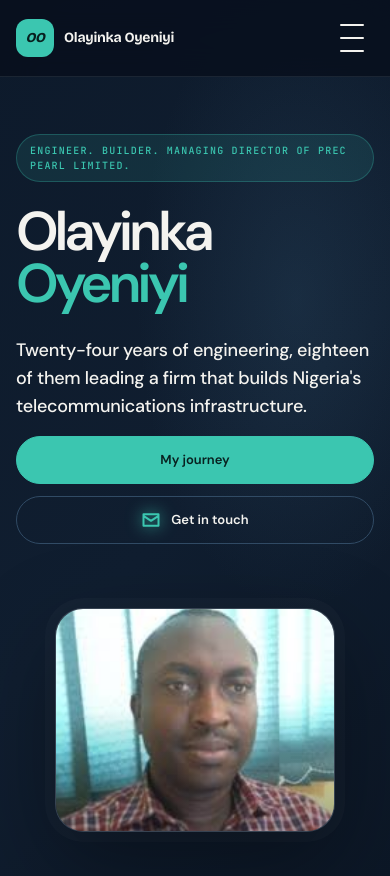
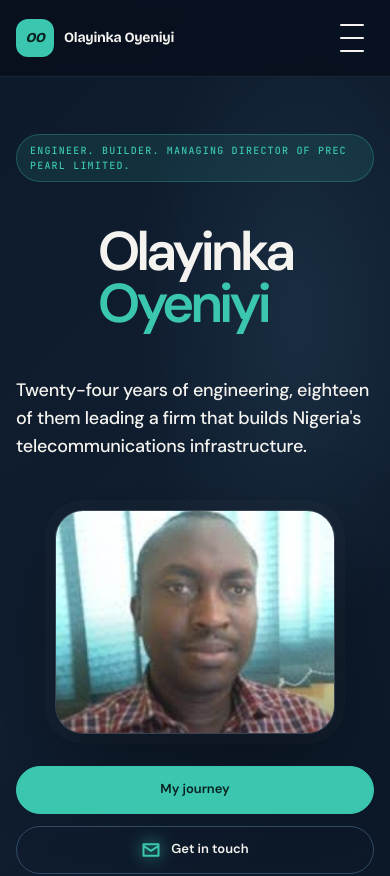
Before and after one commit to mrflames89-ai/Mr.-Yinka, a plain HTML site: page index.html in a window 390 px wide. Shown: the top 876 px of the page. Drawn offline with nearby package versions, Linux system fonts and the light colour scheme.

Commit message:
Move mobile hero buttons below portrait
Co-authored-by: Copilot <223556219+Copilot@users.noreply.github.com>

```diff
--- a/css/_polish.css
+++ b/css/_polish.css
@@ -650,14 +650,18 @@ html.hero-ready .hero-intro {
   .hero-container {
     width: min(100% - 40px, 620px);
     min-height: 0;
-    grid-template-columns: 1fr;
-    gap: 48px;
+    display: flex;
+    flex-direction: column;
+    gap: 20px;
     padding: 58px 0 48px;
   }
-  .hero-copy { order: 1 }
+  .hero-copy { display: contents }
+  .hero-badge { order: 1 }
+  .hero-name { order: 2 }
+  .hero-statement { order: 3 }
   .hero-name { font-size: clamp(3.4rem, 13vw, 5.4rem) }
-  .hero-actions { display: flex; align-items: stretch; flex-direction: column; margin-bottom: 8px }
-  .hero-portrait { order: 2; width: min(78%, 360px); justify-self: center; aspect-ratio: 5 / 4; border-radius: 28px; margin-top: 8px }
+  .hero-portrait { order: 4; width: min(78%, 360px); align-self: center; aspect-ratio: 5 / 4; border-radius: 28px; margin: 14px 0 8px }
+  .hero-actions { order: 5; display: flex; align-items: stretch; flex-direction: column; width: 100%; margin-top: 4px }
   .hero-portrait img { object-position: center 24% }
   .section-container { width: min(100% - 40px, 620px) }
   .figures-grid { grid-template-columns: repeat(2, minmax(0, 1fr)); gap: 0; padding: 14px 0 }
```
